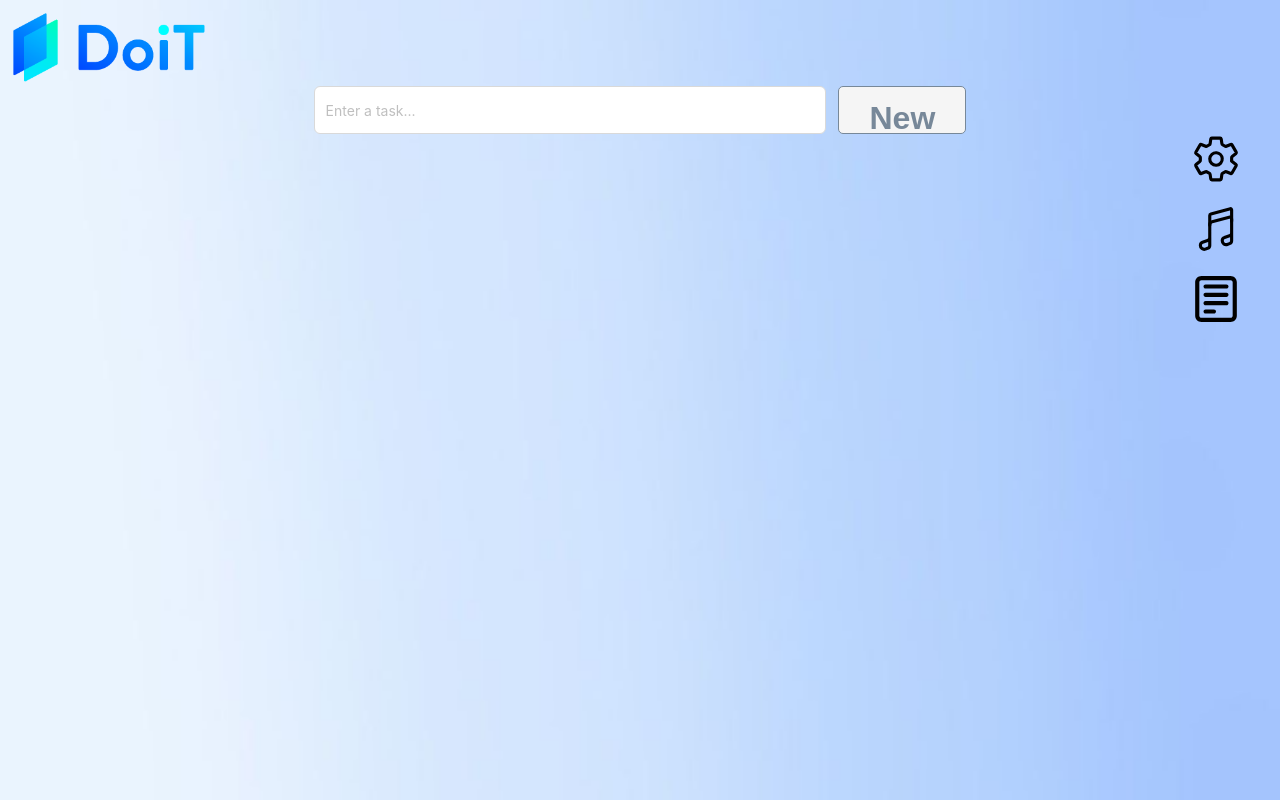
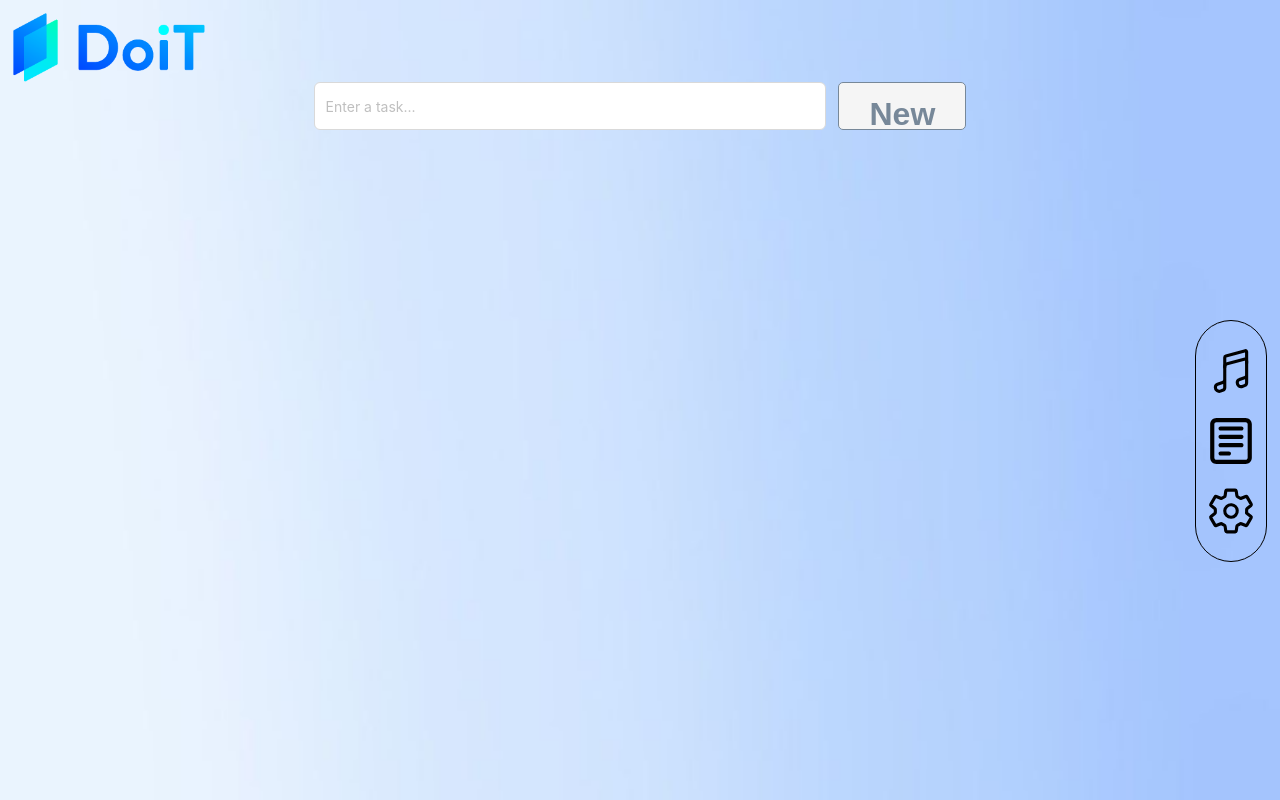
Before and after one commit to YANA-WebDev/planner, a React (Vite) app: page / in a window 1280 px wide. Built offline with nearby package versions, Linux system fonts and the light colour scheme.

Commit message:
changed styles for navigation menu

```diff
--- a/src/App.css
+++ b/src/App.css
@@ -11,6 +11,8 @@
   background-image: url(/public/images/lightblue-gradient-background.jpg);
   background-size: cover;
   background-repeat: no-repeat;
+  display: flex;
+  flex-direction: column;
 }
 
 
@@ -40,7 +42,3 @@ input[type="checkbox"] {
   width: 15%;
   margin: 1% 0 0 1%;
 }
-.section-1 {
-  display: flex;
-
-}
--- a/src/ToDoList.jsx
+++ b/src/ToDoList.jsx
@@ -40,12 +40,10 @@ function ToDoList() {
   return (
     <div className="main-container">
       <img src="./images/logo.png" alt="logo" className="main-logo" />
-      <AddTask setTasks={setTasks}/>
-     <div className="section-1">
-      <ItemsList tasks={tasks} setTasks={setTasks} setSelectedTaskIndex={setSelectedTaskIndex} setShowTimerModal={setShowTimerModal}/>
-      <NavigationMenu/>
-    </div>
-    <TimerModalComponent showTimerModal={showTimerModal} timerMinutes={timerMinutes} setTasks={setTasks} setShowTimerModal={setShowTimerModal} setTimerMinutes={setTimerMinutes} selectedTaskIndex={selectedTaskIndex} tasks={tasks}/>
+      <AddTask setTasks={setTasks} />
+      <ItemsList tasks={tasks} setTasks={setTasks} setSelectedTaskIndex={setSelectedTaskIndex} setShowTimerModal={setShowTimerModal} />
+      <NavigationMenu />
+      <TimerModalComponent showTimerModal={showTimerModal} timerMinutes={timerMinutes} setTasks={setTasks} setShowTimerModal={setShowTimerModal} setTimerMinutes={setTimerMinutes} selectedTaskIndex={selectedTaskIndex} tasks={tasks} />
     </div>
   );
 }
--- a/src/components/navigation menu/NavigationMenu.jsx
+++ b/src/components/navigation menu/NavigationMenu.jsx
@@ -6,9 +6,10 @@ import "./NavigationMenu.css";
 const NavigationMenu = () => {
   return (
     <div className="navigation-menu">
-      <IoSettingsOutline className="navigation-icon" />
       <IoMusicalNotesOutline className="navigation-icon"/>
       <CgNotes className="navigation-icon"/>
+      <IoSettingsOutline className="navigation-icon" />
+
     </div>
   )
 }
--- a/src/components/navigation menu/navigationMenu.css
+++ b/src/components/navigation menu/navigationMenu.css
@@ -1,12 +1,23 @@
 .navigation-menu {
     display: flex;
+    position: fixed;
     flex-direction: column;
-    width: 10%;
-gap:20px;
-align-items: center;
+    gap: 20px;
+    align-items: center;
+    right: 1%;
+    top: 40%;
+    border-radius: 50px;
+    padding: 25px 10px;
+    border: 1px solid black;
 }
 .navigation-icon{
     cursor: pointer;
     width: 50px;
     height: 50px;
+    transition:  0.3s ease;
 }
+
+.navigation-icon:hover{
+    transform: scale(1.1);
+    color: #3e44ff;
+}
```
